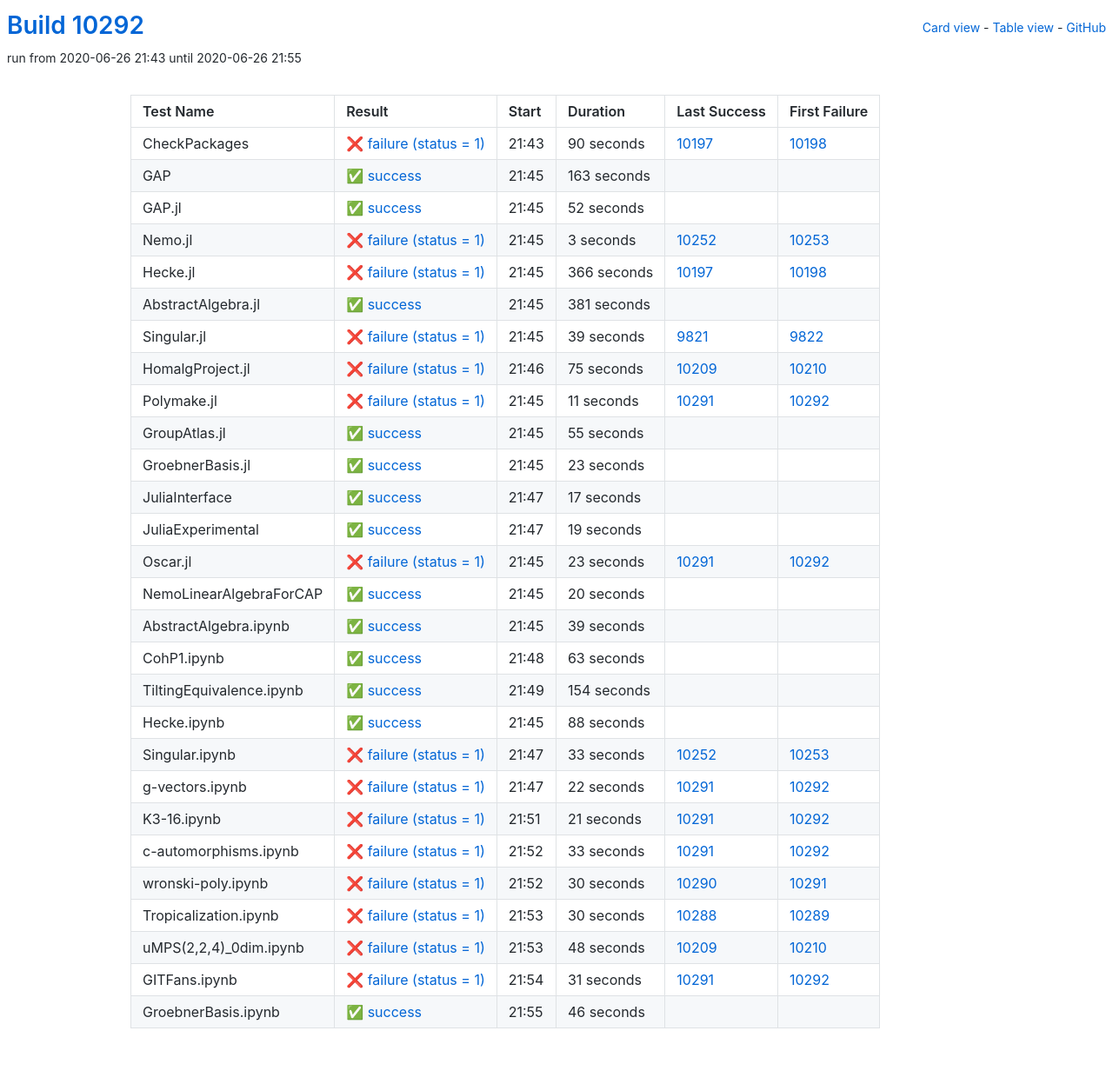
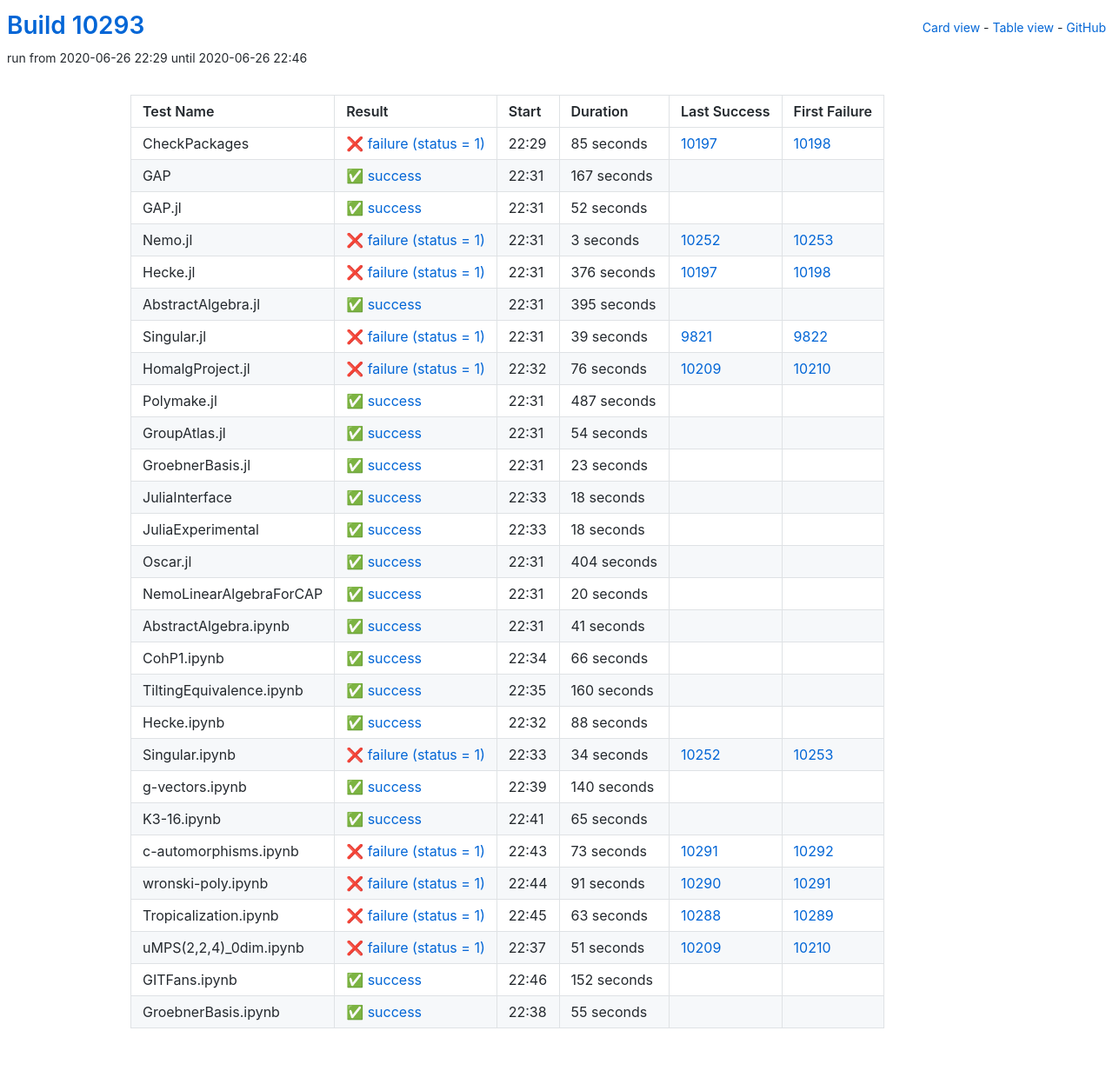
Before and after one commit to oscar-system/oscar-ci-status, a Jekyll site: the page built from table.html, in a window 1280 px wide. Shown: the whole page at 87% size. Built offline with Jekyll 4.4.1, drawn with Linux system fonts in a browser that asks for light colours.

Commit message:
Build #10293

```diff
--- a/_data/ci.yml
+++ b/_data/ci.yml
@@ -1,6 +1,6 @@
 ---
-build: 10292
-build_url: https://oscarci.mathematik.uni-kl.de/job/oscar/10292/
+build: 10293
+build_url: https://oscarci.mathematik.uni-kl.de/job/oscar/10293/
 job: oscar
 organization: oscar-system
 repo: oscar-ci-status
@@ -8,32 +8,32 @@
 tests:
 - name: CheckPackages
   id: checkpackages
-  log: https://oscarci.mathematik.uni-kl.de/job/oscar/10292/artifact/logs/build-10292/CheckPackages.log
-  start: 2020-06-26 21:43
+  log: https://oscarci.mathematik.uni-kl.de/job/oscar/10293/artifact/logs/build-10293/CheckPackages.log
+  start: 2020-06-26 22:29
   success: false
   exitcode: 1
   status: failure
-  duration: 90
+  duration: 85
   last_success: 10197
   last_success_url: https://oscarci.mathematik.uni-kl.de/job/oscar/10197/
   first_failure: 10198
   first_failure_url: https://oscarci.mathematik.uni-kl.de/job/oscar/10198/
 - name: GAP
   id: gap
-  log: https://oscarci.mathematik.uni-kl.de/job/oscar/10292/artifact/logs/build-10292/GAP.log
-  start: 2020-06-26 21:45
+  log: https://oscarci.mathematik.uni-kl.de/job/oscar/10293/artifact/logs/build-10293/GAP.log
+  start: 2020-06-26 22:31
   success: true
   exitcode: 0
   status: success
-  duration: 163
+  duration: 167
   last_success: false
   last_success_url:
   first_failure: false
   first_failure_url:
 - name: GAP.jl
   id: gap-jl
-  log: https://oscarci.mathematik.uni-kl.de/job/oscar/10292/artifact/logs/build-10292/GAP.jl.log
-  start: 2020-06-26 21:45
+  log: https://oscarci.mathematik.uni-kl.de/job/oscar/10293/artifact/logs/build-10293/GAP.jl.log
+  start: 2020-06-26 22:31
   success: true
   exitcode: 0
   status: success
@@ -44,8 +44,8 @@
   first_failure_url:
 - name: Nemo.jl
   id: nemo-jl
-  log: https://oscarci.mathematik.uni-kl.de/job/oscar/10292/artifact/logs/build-10292/Nemo.jl.log
-  start: 2020-06-26 21:45
+  log: https://oscarci.mathematik.uni-kl.de/job/oscar/10293/artifact/logs/build-10293/Nemo.jl.log
+  start: 2020-06-26 22:31
   success: false
   exitcode: 1
   status: failure
@@ -56,32 +56,32 @@
   first_failure_url: https://oscarci.mathematik.uni-kl.de/job/oscar/10253/
 - name: Hecke.jl
   id: hecke-jl
-  log: https://oscarci.mathematik.uni-kl.de/job/oscar/10292/artifact/logs/build-10292/Hecke.jl.log
-  start: 2020-06-26 21:45
+  log: https://oscarci.mathematik.uni-kl.de/job/oscar/10293/artifact/logs/build-10293/Hecke.jl.log
+  start: 2020-06-26 22:31
   success: false
   exitcode: 1
   status: failure
-  duration: 366
+  duration: 376
   last_success: 10197
   last_success_url: https://oscarci.mathematik.uni-kl.de/job/oscar/10197/
   first_failure: 10198
   first_failure_url: https://oscarci.mathematik.uni-kl.de/job/oscar/10198/
 - name: AbstractAlgebra.jl
   id: abstractalgebra-jl
-  log: https://oscarci.mathematik.uni-kl.de/job/oscar/10292/artifact/logs/build-10292/AbstractAlgebra.jl.log
-  start: 2020-06-26 21:45
+  log: https://oscarci.mathematik.uni-kl.de/job/oscar/10293/artifact/logs/build-10293/AbstractAlgebra.jl.log
+  start: 2020-06-26 22:31
   success: true
   exitcode: 0
   status: success
-  duration: 381
+  duration: 395
   last_success: false
   last_success_url:
   first_failure: false
   first_failure_url:
 - name: Singular.jl
   id: singular-jl
-  log: https://oscarci.mathematik.uni-kl.de/job/oscar/10292/artifact/logs/build-10292/Singular.jl.log
-  start: 2020-06-26 21:45
+  log: https://oscarci.mathematik.uni-kl.de/job/oscar/10293/artifact/logs/build-10293/Singular.jl.log
+  start: 2020-06-26 22:31
   success: false
   exitcode: 1
   status: failure
@@ -92,44 +92,44 @@
   first_failure_url: https://oscarci.mathematik.uni-kl.de/job/oscar/9822/
 - name: HomalgProject.jl
   id: homalgproject-jl
-  log: https://oscarci.mathematik.uni-kl.de/job/oscar/10292/artifact/logs/build-10292/HomalgProject.jl.log
-  start: 2020-06-26 21:46
+  log: https://oscarci.mathematik.uni-kl.de/job/oscar/10293/artifact/logs/build-10293/HomalgProject.jl.log
+  start: 2020-06-26 22:32
   success: false
   exitcode: 1
   status: failure
-  duration: 75
+  duration: 76
   last_success: 10209
   last_success_url: https://oscarci.mathematik.uni-kl.de/job/oscar/10209/
   first_failure: 10210
   first_failure_url: https://oscarci.mathematik.uni-kl.de/job/oscar/10210/
 - name: Polymake.jl
   id: polymake-jl
-  log: https://oscarci.mathematik.uni-kl.de/job/oscar/10292/artifact/logs/build-10292/Polymake.jl.log
-  start: 2020-06-26 21:45
-  success: false
-  exitcode: 1
-  status: failure
-  duration: 11
-  last_success: 10291
-  last_success_url: https://oscarci.mathematik.uni-kl.de/job/oscar/10291/
-  first_failure: 10292
-  first_failure_url: https://oscarci.mathematik.uni-kl.de/job/oscar/10292/
-- name: GroupAtlas.jl
-  id: groupatlas-jl
-  log: https://oscarci.mathematik.uni-kl.de/job/oscar/10292/artifact/logs/build-10292/GroupAtlas.jl.log
-  start: 2020-06-26 21:45
+  log: https://oscarci.mathematik.uni-kl.de/job/oscar/10293/artifact/logs/build-10293/Polymake.jl.log
+  start: 2020-06-26 22:31
   success: true
   exitcode: 0
   status: success
-  duration: 55
+  duration: 487
+  last_success: false
+  last_success_url:
+  first_failure: false
+  first_failure_url:
+- name: GroupAtlas.jl
+  id: groupatlas-jl
+  log: https://oscarci.mathematik.uni-kl.de/job/oscar/10293/artifact/logs/build-10293/GroupAtlas.jl.log
+  start: 2020-06-26 22:31
+  success: true
+  exitcode: 0
+  status: success
+  duration: 54
   last_success: false
   last_success_url:
   first_failure: false
   first_failure_url:
 - name: GroebnerBasis.jl
   id: groebnerbasis-jl
-  log: https://oscarci.mathematik.uni-kl.de/job/oscar/10292/artifact/logs/build-10292/GroebnerBasis.jl.log
-  start: 2020-06-26 21:45
+  log: https://oscarci.mathematik.uni-kl.de/job/oscar/10293/artifact/logs/build-10293/GroebnerBasis.jl.log
+  start: 2020-06-26 22:31
   success: true
   exitcode: 0
   status: success
@@ -140,44 +140,44 @@
   first_failure_url:
 - name: JuliaInterface
   id: juliainterface
-  log: https://oscarci.mathematik.uni-kl.de/job/oscar/10292/artifact/logs/build-10292/JuliaInterface.log
-  start: 2020-06-26 21:47
+  log: https://oscarci.mathematik.uni-kl.de/job/oscar/10293/artifact/logs/build-10293/JuliaInterface.log
+  start: 2020-06-26 22:33
   success: true
   exitcode: 0
   status: success
-  duration: 17
+  duration: 18
   last_success: false
   last_success_url:
   first_failure: false
   first_failure_url:
 - name: JuliaExperimental
   id: juliaexperimental
-  log: https://oscarci.mathematik.uni-kl.de/job/oscar/10292/artifact/logs/build-10292/JuliaExperimental.log
-  start: 2020-06-26 21:47
+  log: https://oscarci.mathematik.uni-kl.de/job/oscar/10293/artifact/logs/build-10293/JuliaExperimental.log
+  start: 2020-06-26 22:33
   success: true
   exitcode: 0
   status: success
-  duration: 19
+  duration: 18
   last_success: false
   last_success_url:
   first_failure: false
   first_failure_url:
 - name: Oscar.jl
   id: oscar-jl
-  log: https://oscarci.mathematik.uni-kl.de/job/oscar/10292/artifact/logs/build-10292/Oscar.jl.log
-  start: 2020-06-26 21:45
-  success: false
-  exitcode: 1
-  status: failure
-  duration: 23
-  last_success: 10291
-  last_success_url: https://oscarci.mathematik.uni-kl.de/job/oscar/10291/
-  first_failure: 10292
-  first_failure_url: https://oscarci.mathematik.uni-kl.de/job/oscar/10292/
+  log: https://oscarci.mathematik.uni-kl.de/job/oscar/10293/artifact/logs/build-10293/Oscar.jl.log
+  start: 2020-06-26 22:31
+  success: true
+  exitcode: 0
+  status: success
+  duration: 404
+  last_success: false
+  last_success_url:
+  first_failure: false
+  first_failure_url:
 - name: NemoLinearAlgebraForCAP
   id: nemolinearalgebraforcap
-  log: https://oscarci.mathematik.uni-kl.de/job/oscar/10292/artifact/logs/build-10292/NemoLinearAlgebraForCAP.log
-  start: 2020-06-26 21:45
+  log: https://oscarci.mathematik.uni-kl.de/job/oscar/10293/artifact/logs/build-10293/NemoLinearAlgebraForCAP.log
+  start: 2020-06-26 22:31
   success: true
   exitcode: 0
   status: success
@@ -188,44 +188,44 @@
   first_failure_url:
 - name: AbstractAlgebra.ipynb
   id: abstractalgebra-ipynb
-  log: https://oscarci.mathematik.uni-kl.de/job/oscar/10292/artifact/logs/build-10292/AbstractAlgebra.ipynb.log
-  start: 2020-06-26 21:45
+  log: https://oscarci.mathematik.uni-kl.de/job/oscar/10293/artifact/logs/build-10293/AbstractAlgebra.ipynb.log
+  start: 2020-06-26 22:31
   success: true
   exitcode: 0
   status: success
-  duration: 39
+  duration: 41
   last_success: false
   last_success_url:
   first_failure: false
   first_failure_url:
 - name: CohP1.ipynb
   id: cohp1-ipynb
-  log: https://oscarci.mathematik.uni-kl.de/job/oscar/10292/artifact/logs/build-10292/CohP1.ipynb.log
-  start: 2020-06-26 21:48
+  log: https://oscarci.mathematik.uni-kl.de/job/oscar/10293/artifact/logs/build-10293/CohP1.ipynb.log
+  start: 2020-06-26 22:34
   success: true
   exitcode: 0
   status: success
-  duration: 63
+  duration: 66
   last_success: false
   last_success_url:
   first_failure: false
   first_failure_url:
 - name: TiltingEquivalence.ipynb
   id: tiltingequivalence-ipynb
-  log: https://oscarci.mathematik.uni-kl.de/job/oscar/10292/artifact/logs/build-10292/TiltingEquivalence.ipynb.log
-  start: 2020-06-26 21:49
+  log: https://oscarci.mathematik.uni-kl.de/job/oscar/10293/artifact/logs/build-10293/TiltingEquivalence.ipynb.log
+  start: 2020-06-26 22:35
   success: true
   exitcode: 0
   status: success
-  duration: 154
+  duration: 160
   last_success: false
   last_success_url:
   first_failure: false
   first_failure_url:
 - name: Hecke.ipynb
   id: hecke-ipynb
-  log: https://oscarci.mathematik.uni-kl.de/job/oscar/10292/artifact/logs/build-10292/Hecke.ipynb.log
-  start: 2020-06-26 21:45
+  log: https://oscarci.mathematik.uni-kl.de/job/oscar/10293/artifact/logs/build-10293/Hecke.ipynb.log
+  start: 2020-06-26 22:32
   success: true
   exitcode: 0
   status: success
@@ -236,109 +236,109 @@
   first_failure_url:
 - name: Singular.ipynb
   id: singular-ipynb
-  log: https://oscarci.mathematik.uni-kl.de/job/oscar/10292/artifact/logs/build-10292/Singular.ipynb.log
-  start: 2020-06-26 21:47
+  log: https://oscarci.mathematik.uni-kl.de/job/oscar/10293/artifact/logs/build-10293/Singular.ipynb.log
+  start: 2020-06-26 22:33
   success: false
   exitcode: 1
   status: failure
-  duration: 33
+  duration: 34
   last_success: 10252
   last_success_url: https://oscarci.mathematik.uni-kl.de/job/oscar/10252/
   first_failure: 10253
   first_failure_url: https://oscarci.mathematik.uni-kl.de/job/oscar/10253/
 - name: g-vectors.ipynb
   id: g-vectors-ipynb
-  log: https://oscarci.mathematik.uni-kl.de/job/oscar/10292/artifact/logs/build-10292/g-vectors.ipynb.log
-  start: 2020-06-26 21:47
+  log: https://oscarci.mathematik.uni-kl.de/job/oscar/10293/artifact/logs/build-10293/g-vectors.ipynb.log
+  start: 2020-06-26 22:39
+  success: true
+  exitcode: 0
+  status: success
+  duration: 140
+  last_success: false
+  last_success_url:
+  first_failure: false
+  first_failure_url:
+- name: K3-16.ipynb
+  id: k3-16-ipynb
+  log: https://oscarci.mathematik.uni-kl.de/job/oscar/10293/artifact/logs/build-10293/K3-16.ipynb.log
+  start: 2020-06-26 22:41
+  success: true
+  exitcode: 0
+  status: success
+  duration: 65
+  last_success: false
+  last_success_url:
+  first_failure: false
+  first_failure_url:
+- name: c-automorphisms.ipynb
+  id: c-automorphisms-ipynb
+  log: https://oscarci.mathematik.uni-kl.de/job/oscar/10293/artifact/logs/build-10293/c-automorphisms.ipynb.log
+  start: 2020-06-26 22:43
   success: false
   exitcode: 1
   status: failure
-  duration: 22
-  last_success: 10291
-  last_success_url: https://oscarci.mathematik.uni-kl.de/job/oscar/10291/
-  first_failure: 10292
-  first_failure_url: https://oscarci.mathematik.uni-kl.de/job/oscar/10292/
-- name: K3-16.ipynb
-  id: k3-16-ipynb
-  log: https://oscarci.mathematik.uni-kl.de/job/oscar/10292/artifact/logs/build-10292/K3-16.ipynb.log
-  start: 2020-06-26 21:51
-  success: false
-  exitcode: 1
-  status: failure
-  duration: 21
-  last_success: 10291
-  last_success_url: https://oscarci.mathematik.uni-kl.de/job/oscar/10291/
-  first_failure: 10292
-  first_failure_url: https://oscarci.mathematik.uni-kl.de/job/oscar/10292/
-- name: c-automorphisms.ipynb
-  id: c-automorphisms-ipynb
-  log: https://oscarci.mathematik.uni-kl.de/job/oscar/10292/artifact/logs/build-10292/c-automorphisms.ipynb.log
-  start: 2020-06-26 21:52
-  success: false
-  exitcode: 1
-  status: failure
-  duration: 33
+  duration: 73
   last_success: 10291
   last_success_url: https://oscarci.mathematik.uni-kl.de/job/oscar/10291/
   first_failure: 10292
   first_failure_url: https://oscarci.mathematik.uni-kl.de/job/oscar/10292/
 - name: wronski-poly.ipynb
   id: wronski-poly-ipynb
-  log: https://oscarci.mathematik.uni-kl.de/job/oscar/10292/artifact/logs/build-10292/wronski-poly.ipynb.log
-  start: 2020-06-26 21:52
+  log: https://oscarci.mathematik.uni-kl.de/job/oscar/10293/artifact/logs/build-10293/wronski-poly.ipynb.log
+  start: 2020-06-26 22:44
   success: false
   exitcode: 1
   status: failure
-  duration: 30
+  duration: 91
   last_success: 10290
   last_success_url: https://oscarci.mathematik.uni-kl.de/job/oscar/10290/
   first_failure: 10291
   first_failure_url: https://oscarci.mathematik.uni-kl.de/job/oscar/10291/
 - name: Tropicalization.ipynb
   id: tropicalization-ipynb
-  log: https://oscarci.mathematik.uni-kl.de/job/oscar/10292/artifact/logs/build-10292/Tropicalization.ipynb.log
-  start: 2020-06-26 21:53
+  log: https://oscarci.mathematik.uni-kl.de/job/oscar/10293/artifact/logs/build-10293/Tropicalization.ipynb.log
+  start: 2020-06-26 22:45
   success: false
   exitcode: 1
   status: failure
-  duration: 30
+  duration: 63
   last_success: 10288
   last_success_url: https://oscarci.mathematik.uni-kl.de/job/oscar/10288/
   first_failure: 10289
   first_failure_url: https://oscarci.mathematik.uni-kl.de/job/oscar/10289/
 - name: uMPS(2,2,4)_0dim.ipynb
   id: umps-2-2-4-0dim-ipynb
-  log: https://oscarci.mathematik.uni-kl.de/job/oscar/10292/artifact/logs/build-10292/uMPS-2-2-4-_0dim.ipynb.log
-  start: 2020-06-26 21:53
+  log: https://oscarci.mathematik.uni-kl.de/job/oscar/10293/artifact/logs/build-10293/uMPS-2-2-4-_0dim.ipynb.log
+  start: 2020-06-26 22:37
   success: false
   exitcode: 1
   status: failure
-  duration: 48
+  duration: 51
   last_success: 10209
   last_success_url: https://oscarci.mathematik.uni-kl.de/job/oscar/10209/
   first_failure: 10210
   first_failure_url: https://oscarci.mathematik.uni-kl.de/job/oscar/10210/
 - name: GITFans.ipynb
   id: gitfans-ipynb
-  log: https://oscarci.mathematik.uni-kl.de/job/oscar/10292/artifact/logs/build-10292/GITFans.ipynb.log
-  start: 2020-06-26 21:54
-  success: false
-  exitcode: 1
-  status: failure
-  duration: 31
-  last_success: 10291
-  last_success_url: https://oscarci.mathematik.uni-kl.de/job/oscar/10291/
-  first_failure: 10292
-  first_failure_url: https://oscarci.mathematik.uni-kl.de/job/oscar/10292/
-- name: GroebnerBasis.ipynb
-  id: groebnerbasis-ipynb
-  log: https://oscarci.mathematik.uni-kl.de/job/oscar/10292/artifact/logs/build-10292/GroebnerBasis.ipynb.log
-  start: 2020-06-26 21:55
+  log: https://oscarci.mathematik.uni-kl.de/job/oscar/10293/artifact/logs/build-10293/GITFans.ipynb.log
+  start: 2020-06-26 22:46
   success: true
   exitcode: 0
   status: success
-  duration: 46
+  duration: 152
   last_success: false
   last_success_url:
   first_failure: false
   first_failure_url:
+- name: GroebnerBasis.ipynb
+  id: groebnerbasis-ipynb
+  log: https://oscarci.mathematik.uni-kl.de/job/oscar/10293/artifact/logs/build-10293/GroebnerBasis.ipynb.log
+  start: 2020-06-26 22:38
+  success: true
+  exitcode: 0
+  status: success
+  duration: 55
+  last_success: false
+  last_success_url:
+  first_failure: false
+  first_failure_url:
```
Also changed, not shown: README.md.
